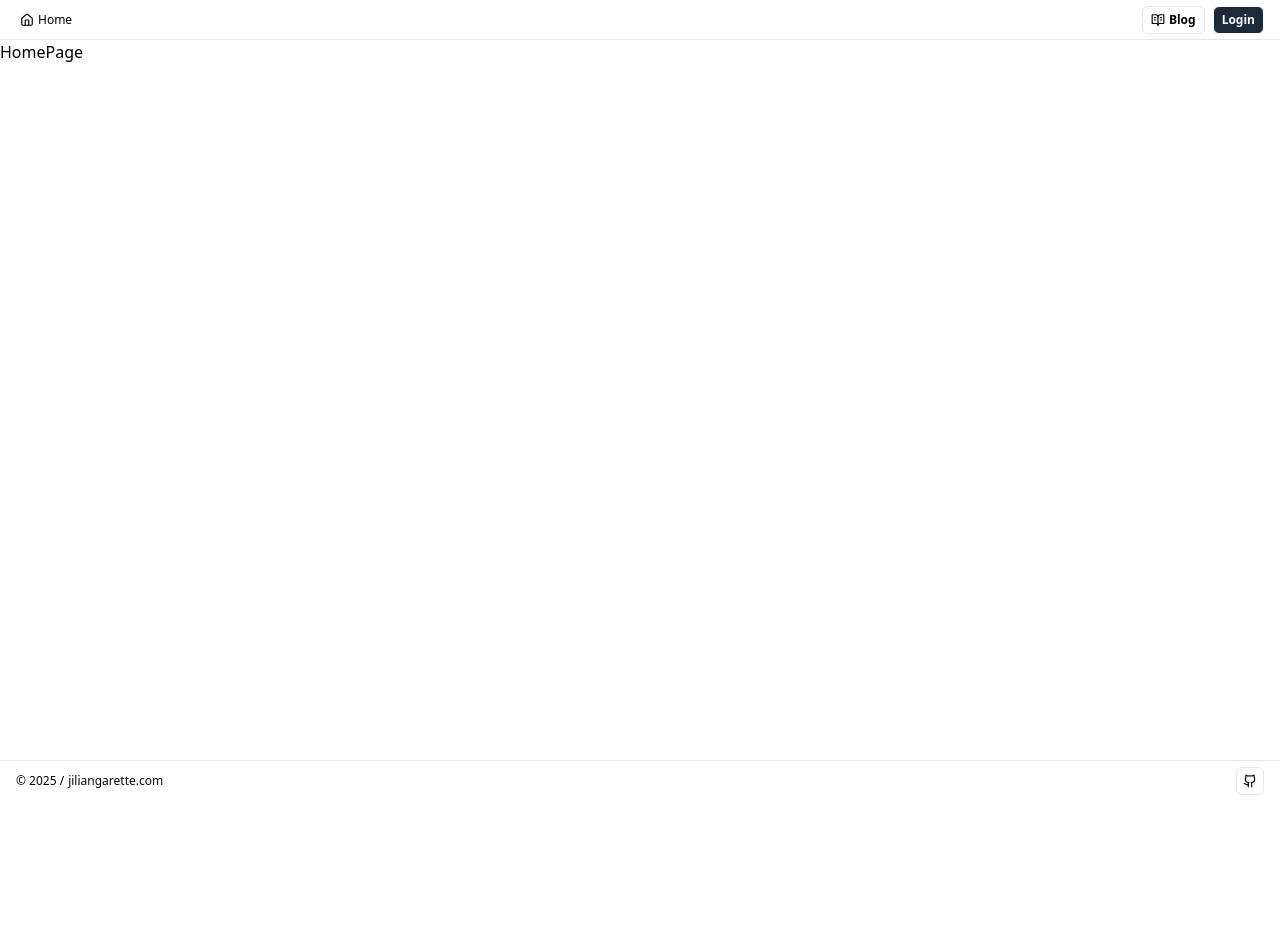
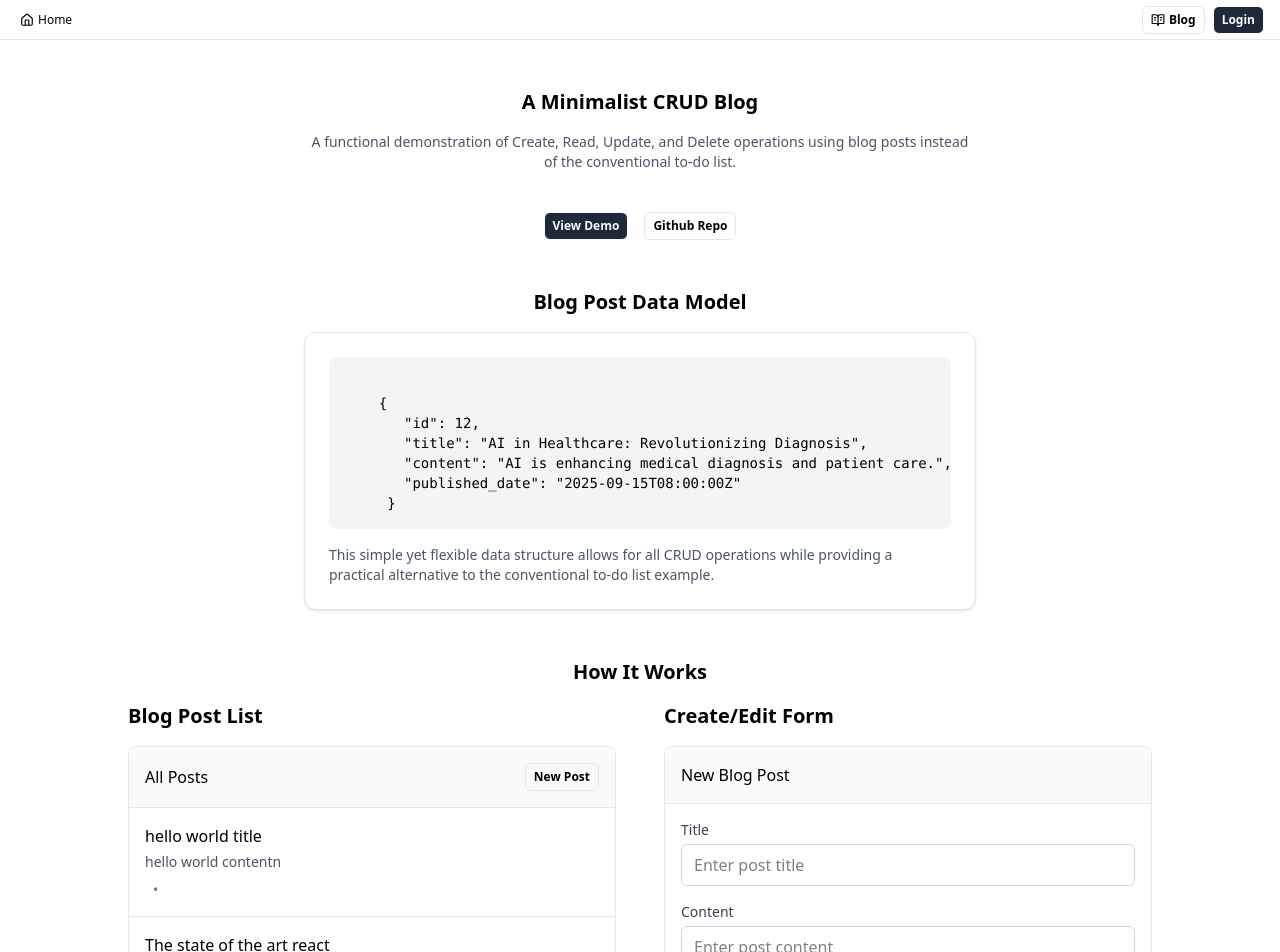
Before and after one commit to jiliangarette/crud-app, a React (Vite) app in the folder client/: page / in a window 1280 px wide. Shown: the top 952 px of the page. Before the commit the page ends 800 px from the top, so only its background shows below. Built offline with nearby package versions, Linux system fonts and the light colour scheme.

Commit message:
setup home page layout along with its child components

```diff
--- a/client/src/pages/HomePage.jsx
+++ b/client/src/pages/HomePage.jsx
@@ -1,5 +1,55 @@
+import SectionContainer from "@components/common/SectionContainer";
+import SectionTitle from "@components/common/SectionTitle";
+
+import ImplementationSection from "@features/home/ImplementationSection";
+import DataModelSection from "@features/home/DataModelSection";
+import BlogPostList from "@features/home/BlogPostList";
+import HeroSection from "@features/home/HeroSection";
+import BlogForm from "@features/home/BlogForm";
+
 const HomePage = () => {
-  return <div>HomePage</div>;
+  const data = [
+    {
+      title: "hello world title",
+      content: "hello world contentn",
+      published_at: "2 days ago",
+    },
+    {
+      title: "The state of the art react",
+      content: "Welcom to the new react conference 2025",
+      published_at: "2 days ago",
+    },
+  ];
+  return (
+    <>
+      <div className="py-12 gap-12 flex flex-col">
+        <SectionContainer id="hero">
+          <HeroSection>
+            <SectionTitle>A Minimalist CRUD Blog</SectionTitle>
+          </HeroSection>
+        </SectionContainer>
+        <SectionContainer id="data-model">
+          <SectionContainer>
+            <DataModelSection>
+              <SectionTitle>Blog Post Data Model</SectionTitle>
+            </DataModelSection>
+          </SectionContainer>
+        </SectionContainer>
+        <SectionContainer id="demo">
+          <SectionTitle>How It Works</SectionTitle>
+          <div className="grid md:grid-cols-2 gap-12 max-w-5xl mx-auto">
+            <BlogPostList blogs={data} />
+            <BlogForm />
+          </div>
+        </SectionContainer>
+        <SectionContainer id="implementation">
+          <ImplementationSection>
+            <SectionTitle>Implementation Details</SectionTitle>
+          </ImplementationSection>
+        </SectionContainer>
+      </div>
+    </>
+  );
 };
 
 export default HomePage;
```
